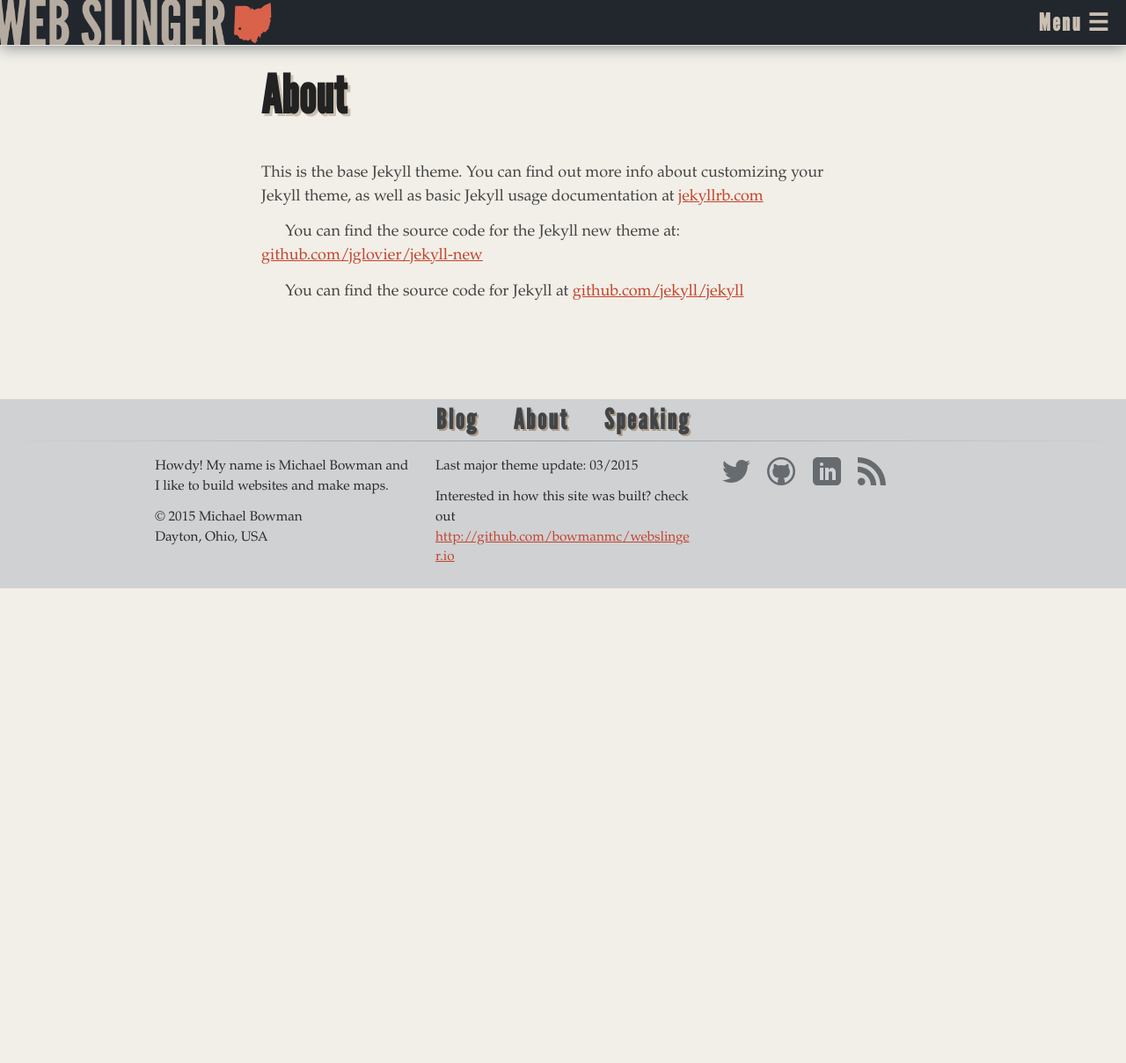
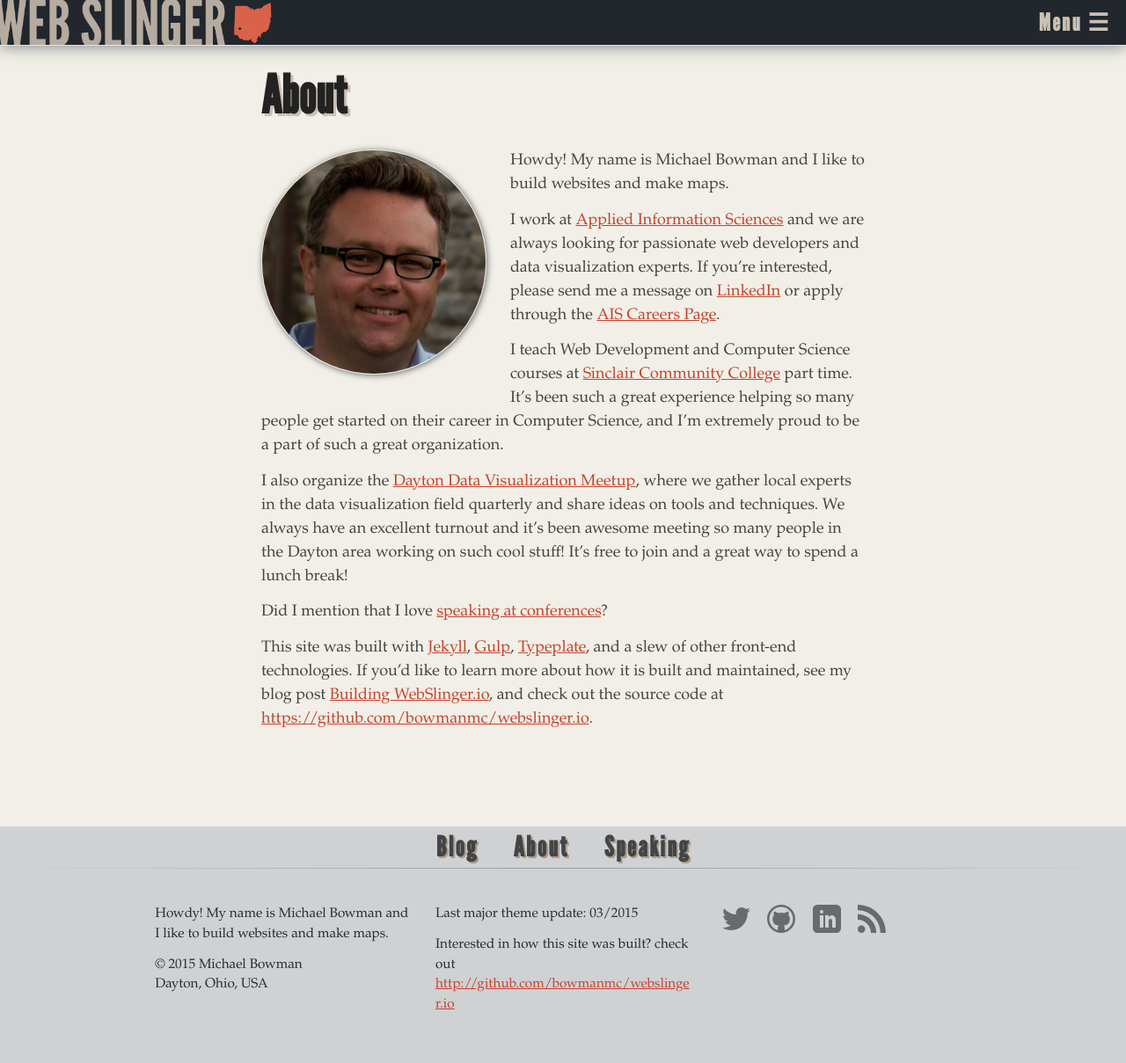
Before and after one commit to bowmanmc/webslinger.io, a Jekyll site: the page built from app/about.md, in a window 1280 px wide. Shown: the whole page at 88% size. Built offline with Jekyll 4.4.1, drawn with Linux system fonts in a browser that asks for light colours; nearby versions of some CDN libraries; library files that are not in the unit come from our copies; before the commit the page ends 900 px from its top, so only the background shows below that.

Commit message:
Worked on the about page and tweaked the paragraph styles for the non-blog post pages

```diff
--- a/Gulpfile.js
+++ b/Gulpfile.js
@@ -28,6 +28,9 @@ gulp.task('watch', function () {
         'app/_includes/*.html',
         'app/_posts/*',
         'app/_config.yml',
+        'app/*.html',
+        'app/*.md',
+        'app/*.yml',
         'app/assets/*',
         'app/styles/*.css'
     ], ['jekyll-rebuild']);
--- a/app/_layouts/page.html
+++ b/app/_layouts/page.html
@@ -1,14 +1,11 @@
 ---
 layout: default
 ---
-<div class="post">
 
-  <header class="post-header">
+<header class="post-header">
     <h1 class="post-title">{{ page.title }}</h1>
-  </header>
+</header>
 
-  <article class="post-content">
+<article class="">
     {{ content }}
-  </article>
-
-</div>
+</article>
--- a/app/about.md
+++ b/app/about.md
@@ -4,8 +4,41 @@ title: About
 permalink: /about/
 ---
 
-This is the base Jekyll theme. You can find out more info about customizing your Jekyll theme, as well as basic Jekyll usage documentation at [jekyllrb.com](http://jekyllrb.com/)
+<img src="/images/Michael-Headshot.jpg"
+    alt="Michael Bowman"
+    class="about-headshot" />
 
-You can find the source code for the Jekyll new theme at: [github.com/jglovier/jekyll-new](https://github.com/jglovier/jekyll-new)
+Howdy! My name is Michael Bowman and I like to build websites and make maps.
 
-You can find the source code for Jekyll at [github.com/jekyll/jekyll](https://github.com/jekyll/jekyll)
+I work at [Applied Information Sciences](http://appliedis.com/careers) and we
+are always looking for passionate web developers and data visualization
+experts. If you're interested, please
+send me a message on [LinkedIn](https://www.linkedin.com/in/bowmanmc) or apply
+through the [AIS Careers Page](http://appliedis.com/careers).
+
+I teach Web Development and Computer Science courses at
+[Sinclair Community College](http://sinclair.edu) part time. It's been such
+a great experience helping so many people get started on their career
+in Computer Science, and I'm extremely proud to be a part of such a great
+organization.
+
+I also organize the
+[Dayton Data Visualization Meetup](http://meetup.com/daytondv),
+where we gather local experts in the data visualization field quarterly and
+share ideas on tools and techniques. We always have an excellent turnout
+and it's been awesome meeting so many people in the Dayton area working
+on such cool stuff! It's free to join and a great way to spend a lunch
+break!
+
+Did I mention that I love
+[speaking at conferences](/speaking)?
+
+This site was built with
+[Jekyll](http://jekyllrb.com),
+[Gulp](http://gulpjs.com),
+[Typeplate](http://typeplate.com),
+and a slew of other front-end technologies. If you'd like to learn more about
+how it is built and maintained, see my blog post
+[Building WebSlinger.io](/),
+and check out the source code at
+[https://github.com/bowmanmc/webslinger.io](http://github.com/bowmanmc/webslinger.io).
--- a/app/styles/components/_footer.scss
+++ b/app/styles/components/_footer.scss
@@ -21,6 +21,7 @@
 
     .fcontent {
         font-size: 85%;
+        padding: 1.5em 0 2.0em 0;
 
         p {
             text-indent: 0;
--- a/app/styles/main.scss
+++ b/app/styles/main.scss
@@ -6,5 +6,6 @@
         'components/footer',
         'components/navigation',
         'components/post',
-        'components/postlist'
+        'components/postlist',
+        'pages/about'
 ;
```
Also changed, not shown: app/styles/base/_defaults.scss (+5 -11 lines), app/styles/components/_post.scss (+19 -0 lines), app/styles/pages/_about.scss (added, +12 -0 lines), app/images/Michael-Headshot.jpg (added), app/styles/site.min.css, 1 other file.
